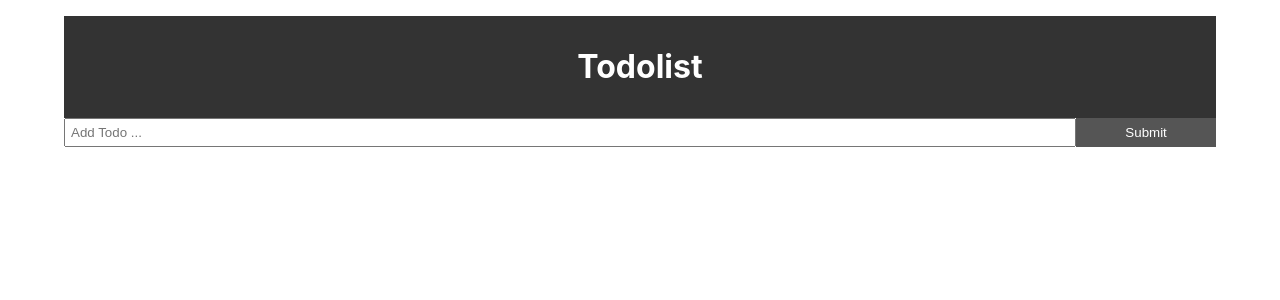
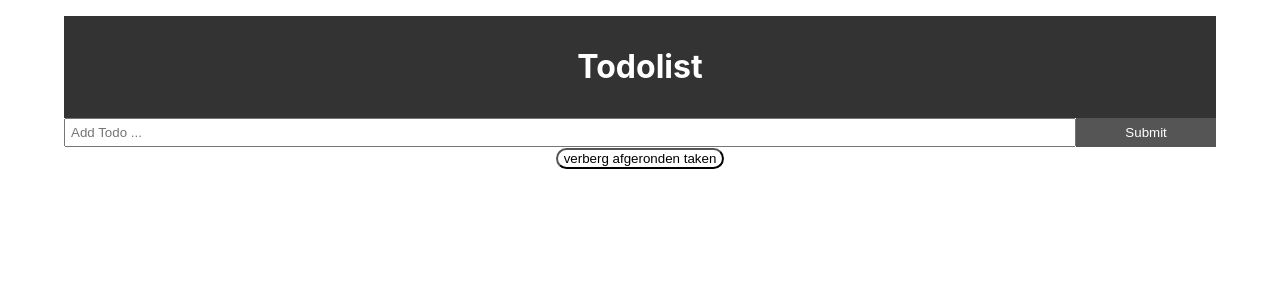
Before and after one commit to daanaubel/todoapp, a React (Create React App) app: page / in a window 1280 px wide. Shown: the top 300 px of the page. Built offline with nearby package versions, Linux system fonts and the light colour scheme; no server answers.

Commit message:
afgeronde taken verbergen

```diff
--- a/src/App.js
+++ b/src/App.js
@@ -4,12 +4,13 @@ import "./App.css";
 import Todos from "./components/Todos";
 import Header from "./components/layout/Header";
 import AddTodo from "./components/AddTodo";
-import About from "./components/pages/about";
 import axios from "axios";
 import config from "./config";
+import ShowTodosButton from "./components/ShowTodosButton";
 class App extends Component {
   state = {
     todos: [],
+    showCompletedTodos: true,
   };
 
   BASE_URL = config.BASE_URL;
@@ -20,6 +21,17 @@ class App extends Component {
       });
     });
   }
+  toggleCompletedTodos = () => {
+    if (this.state.showCompletedTodos === true) {
+      this.setState({
+        showCompletedTodos: false,
+      });
+    } else {
+      this.setState({
+        showCompletedTodos: true,
+      });
+    }
+  };
   // Toggle Complete
   markComplete = (todo) => {
     axios
@@ -52,6 +64,8 @@ class App extends Component {
     });
   };
   render() {
+    const openTodos = this.state.todos.filter((todo) => !todo.completed);
+    const completedTodos = this.state.todos.filter((todo) => todo.completed);
     return (
       <Router>
         <div className="App">
@@ -64,14 +78,26 @@ class App extends Component {
                 <React.Fragment>
                   <AddTodo addTodo={this.addTodo} />
                   <Todos
-                    todos={this.state.todos}
+                    todos={openTodos}
                     markComplete={this.markComplete}
                     delTodo={this.delTodo}
+                    showCompletedTodos={this.state.showCompletedTodos}
                   />
+                  <ShowTodosButton
+                    show={this.state.showCompletedTodos}
+                    onClick={this.toggleCompletedTodos}
+                  />
+                  {this.state.showCompletedTodos && (
+                    <Todos
+                      todos={completedTodos}
+                      markComplete={this.markComplete}
+                      delTodo={this.delTodo}
+                      showCompletedTodos={this.state.showCompletedTodos}
+                    />
+                  )}
                 </React.Fragment>
               )}
             />
-            <Route path="/about" component={About} />
           </div>
         </div>
       </Router>
--- /dev/null
+++ b/src/components/ShowTodosButton.js
@@ -0,0 +1,18 @@
+import React, { Component } from "react";
+
+export class ShowTodosButton extends Component {
+  render() {
+    return (
+      <button onClick={this.props.onClick} style={buttonStyle}>
+        {this.props.show ? "verberg afgeronden taken" : "Toon afgeronden taken"}
+      </button>
+    );
+  }
+}
+const buttonStyle = {
+  borderRadius: "16px",
+  background: "white",
+  borderColor: "black",
+};
+
+export default ShowTodosButton;
--- a/src/components/layout/Header.js
+++ b/src/components/layout/Header.js
@@ -1,6 +1,4 @@
 import React from "react";
-import { Link } from "react-router-dom";
-
 function Header() {
   return (
     <header style={headerStyle}>
--- a/src/components/pages/about.js
+++ /dev/null
@@ -1,10 +0,0 @@
-import React from "react";
-
-export default function about() {
-  return (
-    <React.Fragment>
-      <h1>About</h1>
-      <p>This is the Todolist app v1.0.0. It is part of a React crash course</p>
-    </React.Fragment>
-  );
-}
--- a/src/config.js
+++ b/src/config.js
@@ -1,7 +1,7 @@
-const dev = {
+const prod = {
   BASE_URL: "https://todolooapi.herokuapp.com/api/",
 };
-const prod = {
+const dev = {
   BASE_URL: "http://127.0.0.1:8000/api/",
 };
 const config = process.env.REACT_APP_STAGE === "production" ? prod : dev;
```
